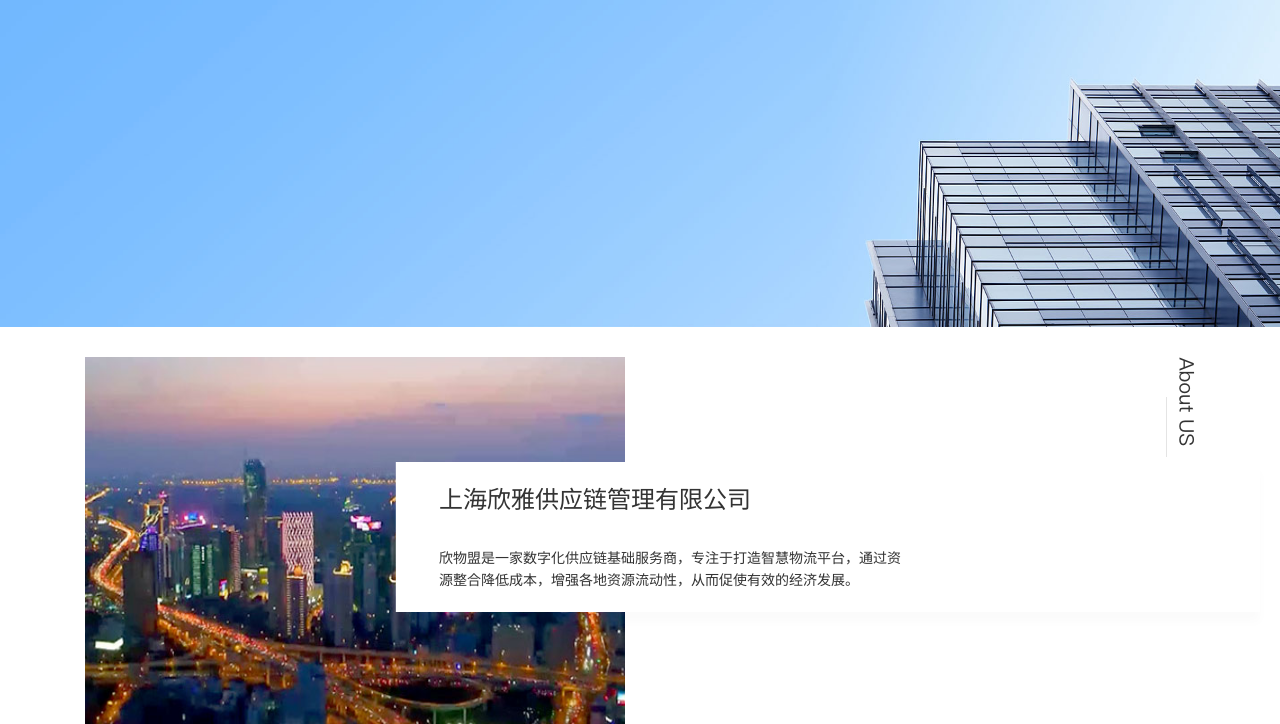
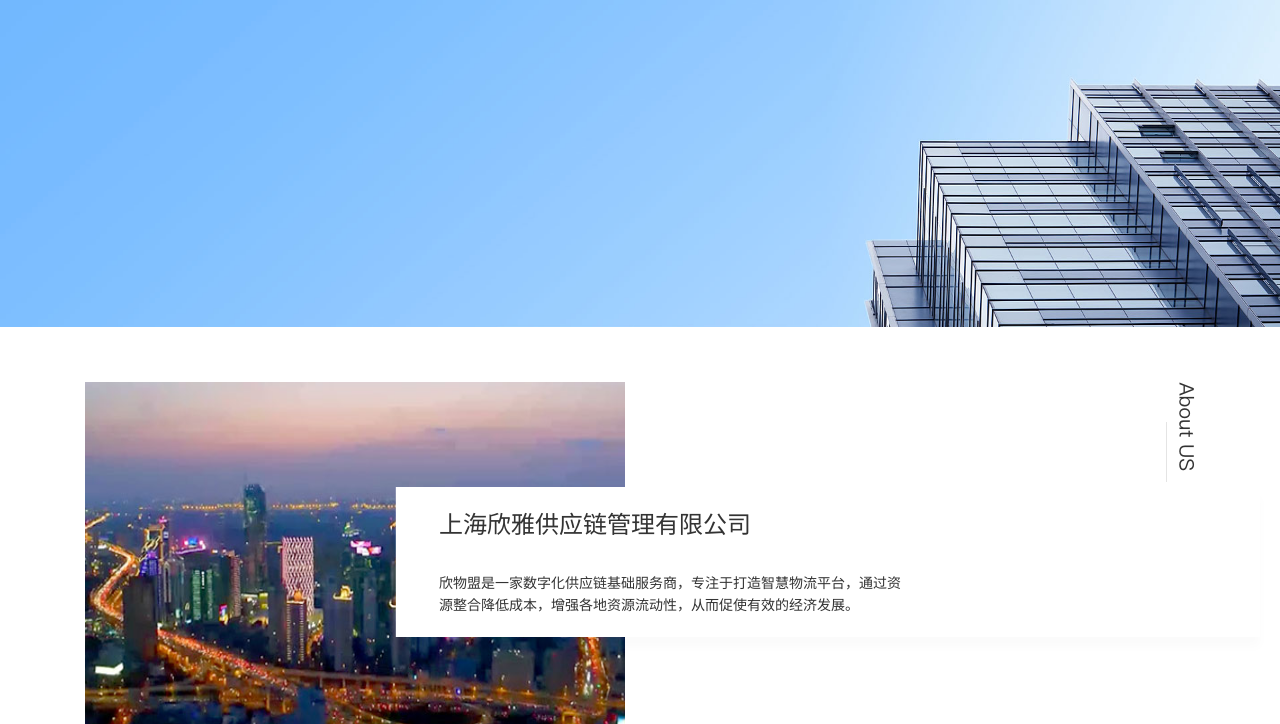
Before and after one commit to KingJing01/web_page, a plain HTML site: page page/enterpriseIntroduction.html in a window 1280 px wide. Shown: the part 76-800 px from the top of the page. Drawn offline with Linux system fonts and the light colour scheme; a script that the page names is missing.

Commit message:
代码提交

```diff
--- a/assets/css/style.css
+++ b/assets/css/style.css
@@ -183,10 +183,6 @@
   text-align: left;
 }
 
-.introduction-mt-30 {
-  margin-bottom: 30px;
-}
-
 .introduction-img {
   margin: 60px 0 30px 0;
   /* text-align: center; */
--- a/page/enterpriseIntroduction.html
+++ b/page/enterpriseIntroduction.html
@@ -95,7 +95,7 @@
                 <img src="../assets/img/introduction/introduction2.png" alt="" class="img-bg-style">
             </div>
         </div> -->
-        <div class="container introduction-mt-30">
+        <div class="container introduction-mt-30" style="margin-top:25px">
             <div class="row">
                 <div class="col-xs-12 col-sm-12 col-md-6 col-lg-6 "><img
                         src="../assets/img/introduction/1-41.jpg" alt="" class="img-ent-style">
```
